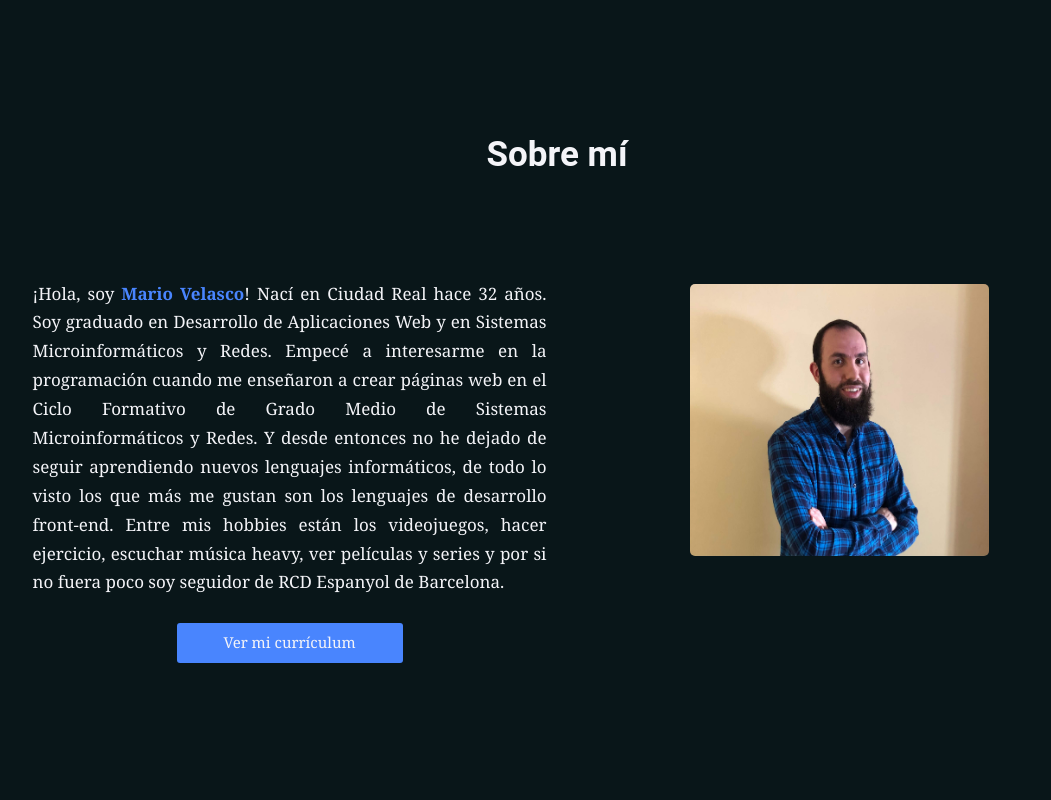
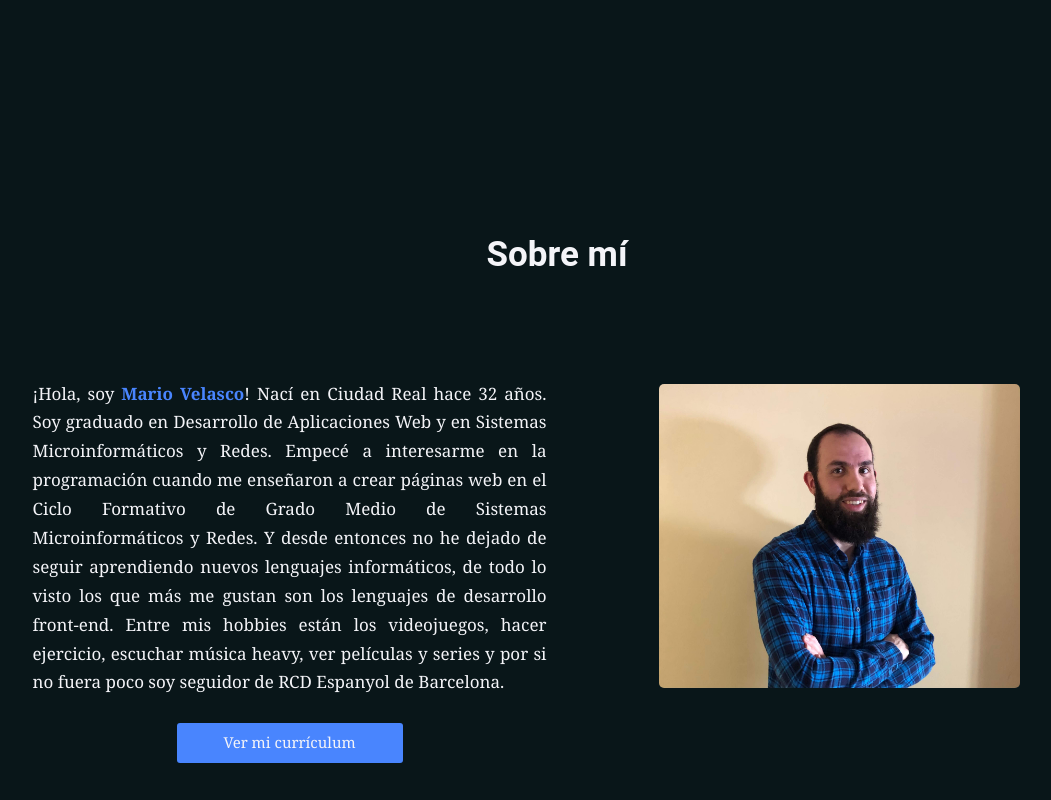
Before and after one commit to mariovelascodev/mariovelascodev.github.io, a plain HTML site: page index.html in a window 1280 px wide. Shown: the part 2020-2820 px from the top of the page, without its empty margins (83-1134 px from the left). Drawn offline with Linux system fonts and the light colour scheme.

Commit message:
Modificacion de valores

```diff
--- a/sass/_responsive.sass
+++ b/sass/_responsive.sass
@@ -163,6 +163,7 @@
     main
         .header
             .header__box
+                height: auto
                 .header__title
                     h1
                         font-size: 4.5rem
@@ -185,21 +186,23 @@
         .btn-mostrar-mas
             text-align: center
         .about-me
-            margin-top: 40rem
+            margin-top: 50rem
             .about-me__grid
                 margin: 7.5rem
                 .about-me__picture
                     img
-                        width: 53%
-                        height: 34vh
+                        width: 64%
+                        height: 38vh
         .contact
             .contact__header
                 .contact__text
                     margin-left: 30rem
                     margin-right: 30rem
 
-    footer p
-        font-size: 2rem
+    footer
+        margin-top: 30rem
+        p
+            font-size: 2rem
 
 @media screen and (min-width: 1400px)
     main
```
Also changed, not shown: css/styles.css, 1 other file.
